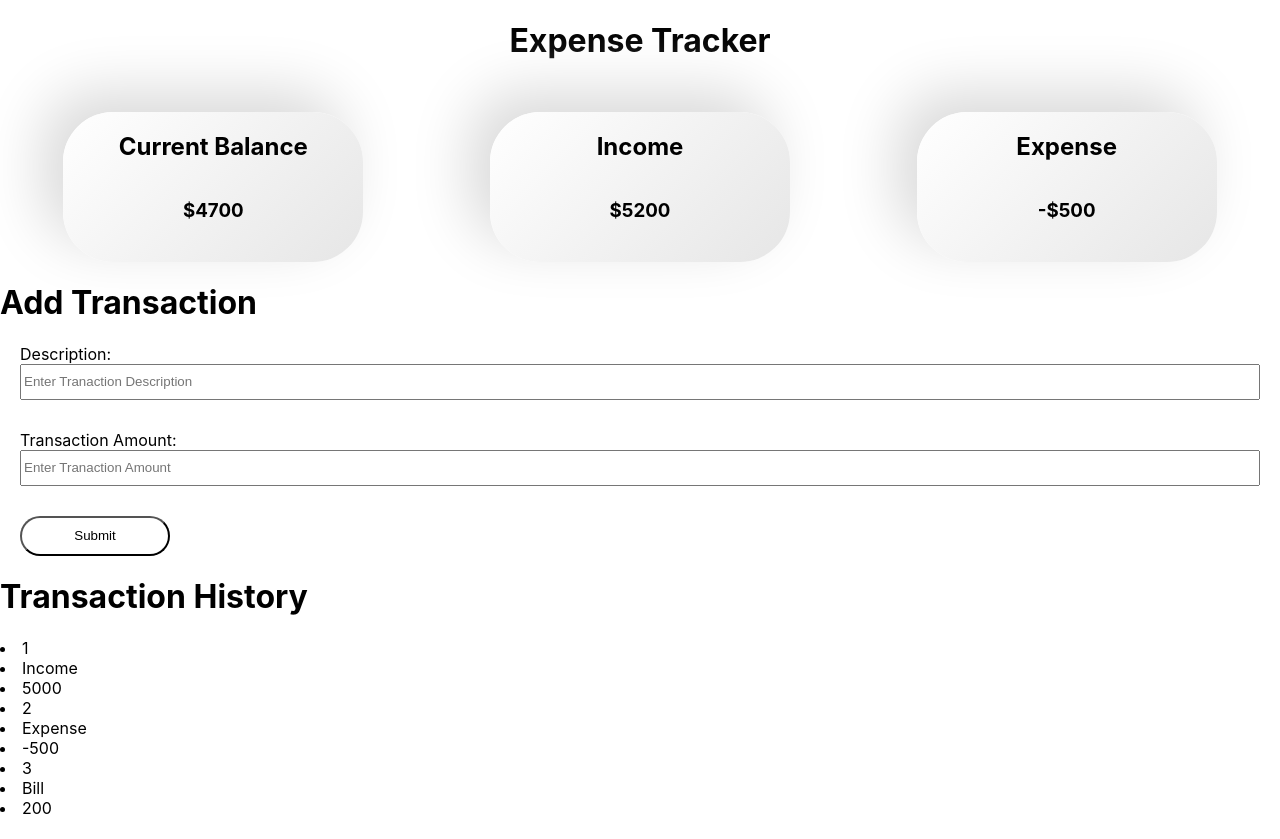
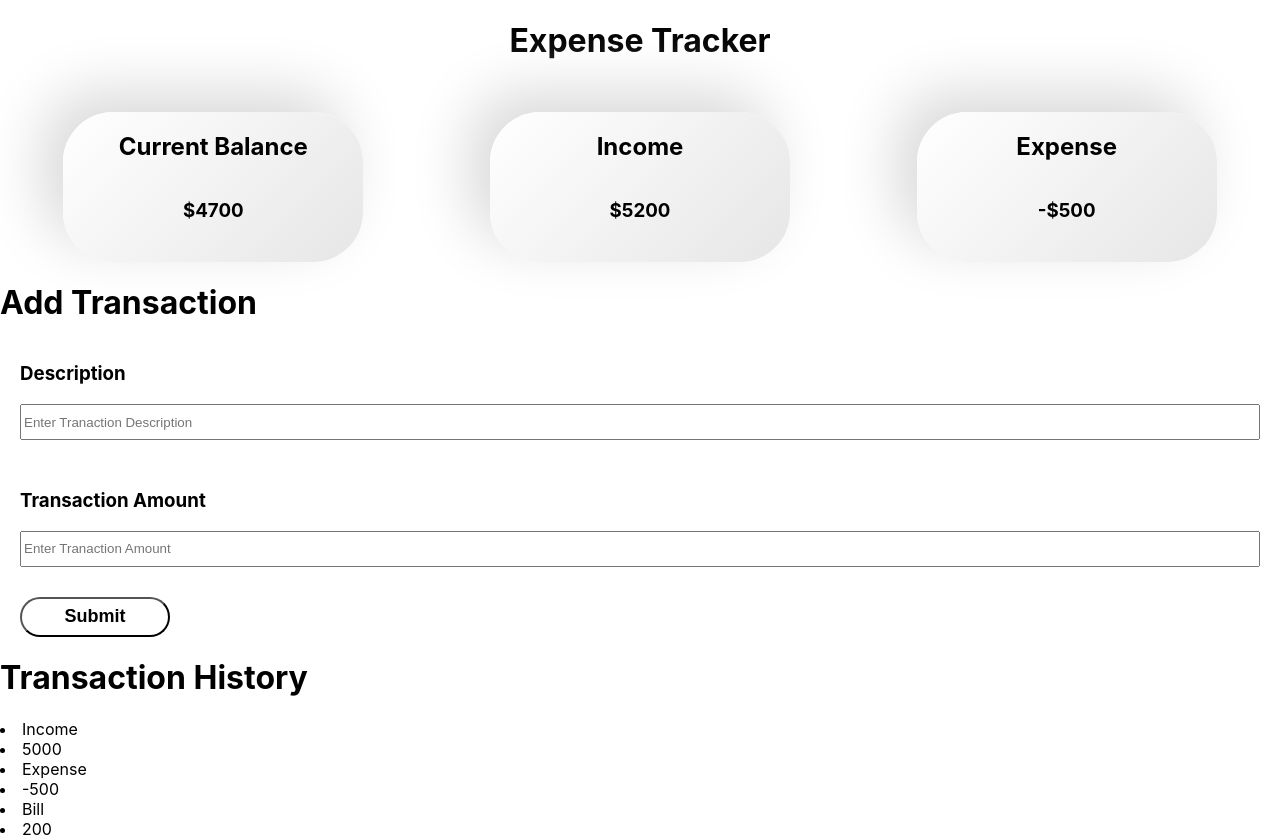
Before and after one commit to EhsanShakil/Expense-Tracker-Using-TypeScript, a React (Create React App) app: page / in a window 1280 px wide. Before the commit the page ends 818 px from the top, so only its background shows below. Built offline with nearby package versions, Linux system fonts and the light colour scheme.

Commit message:
Updating

```diff
--- a/src/App.css
+++ b/src/App.css
@@ -32,4 +32,6 @@
   background-color: white;
   border-radius: 50px;
   outline: none;
+  font-size: large;
+  font-weight: bold;
 }
--- a/src/Components/Add_Transaction.tsx
+++ b/src/Components/Add_Transaction.tsx
@@ -22,7 +22,9 @@ const AddTransaction = () => {
     <div>
       <h1>Add Transaction</h1>
       <form className="form" onSubmit={handleSubmit}>
-        <label htmlFor="description">Description:</label>
+        <label htmlFor="description">
+          <h3>Description</h3>
+        </label>
         <input
           type="text"
           id="description"
@@ -32,7 +34,9 @@ const AddTransaction = () => {
           required
           className="input"
         />
-        <label htmlFor="amount">Transaction Amount:</label>
+        <label htmlFor="amount">
+          <h3>Transaction Amount</h3>
+        </label>
         <input
           type="number"
           id="amount"
--- a/src/Components/Transaction_History.tsx
+++ b/src/Components/Transaction_History.tsx
@@ -10,7 +10,6 @@ const TransactionHistory = () => {
       <h1>Transaction History</h1>
       {transaction.map((trans: StateObject, index: number) => (
         <div key={index}>
-          <li> {trans.ID}</li>
           <li> {trans.Description}</li>
           <li> {trans.Amount}</li>
         </div>
```
